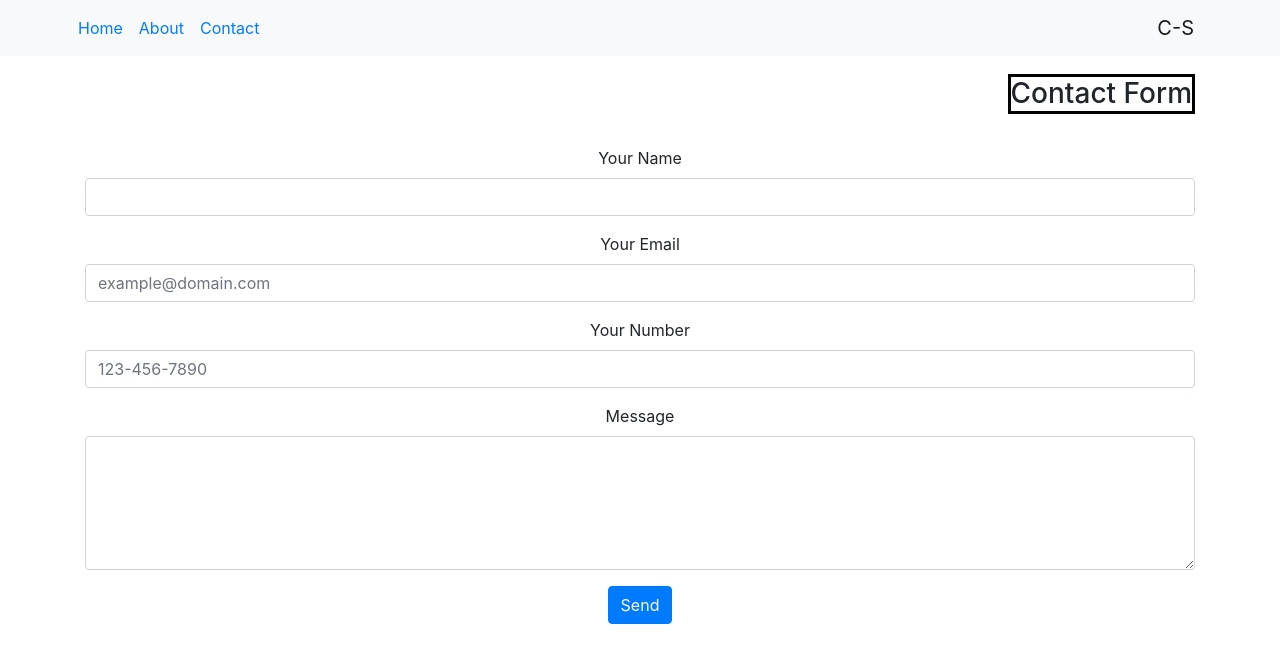
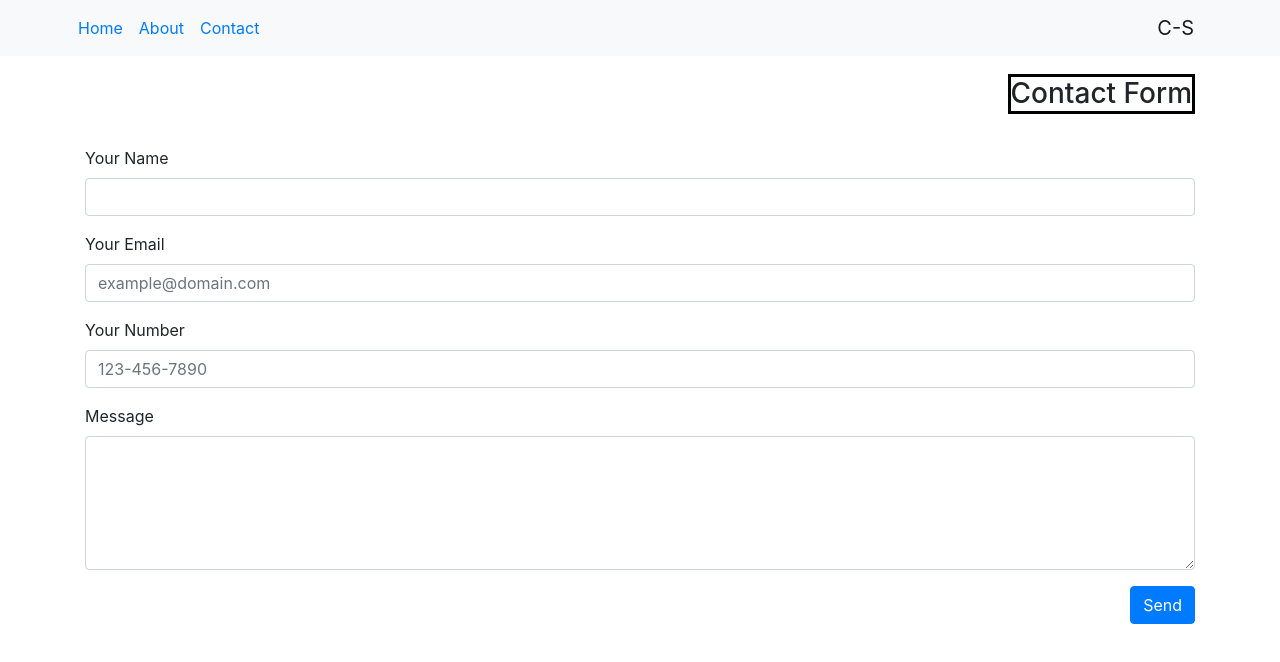
Before and after one commit to sergiocohens/Personal-Portfolio-Website, a React (Create React App) app: page /personal-portfolio-website/contact in a window 1280 px wide. Shown: the top 662 px of the page. Built offline with nearby package versions, Linux system fonts and the light colour scheme.

Commit message:
align form text

```diff
--- a/src/Components/Contact.jsx
+++ b/src/Components/Contact.jsx
@@ -27,22 +27,32 @@ class Contact extends React.Component {
         <br/>
         <Form onSubmit={this.handleSubmit}>
           <Form.Group>
-              <Form.Label>Your Name</Form.Label>
+              <div className='left'>
+                <Form.Label>Your Name</Form.Label>
+              </div>
               <Form.Control required type="text"/>
           </Form.Group>
           <Form.Group>
-              <Form.Label>Your Email</Form.Label>
+              <div className='left'>
+                <Form.Label>Your Email</Form.Label>
+              </div>
               <Form.Control required type="email" placeholder='example@domain.com'/>
           </Form.Group>
           <Form.Group>
-              <Form.Label>Your Number</Form.Label>
+              <div className='left'>
+                <Form.Label>Your Number</Form.Label>
+              </div>
               <Form.Control required type="tel" placeholder='123-456-7890' pattern="[0-9]{3}-[0-9]{3}-[0-9]{4}"/>
           </Form.Group>
           <Form.Group>
-              <Form.Label>Message</Form.Label>
+              <div className='left'>
+                <Form.Label>Message</Form.Label>
+              </div>
               <Form.Control required as='textarea' rows="5"/>
           </Form.Group>
-          <Button type="submit" variant="primary">Send</Button>
+          <div className='right'>
+            <Button type="submit" variant="primary">Send</Button>
+          </div>
         </Form>
         <br/>
         {(this.state.thanks ? <p>Thanks!</p> : <p></p>)}
```
